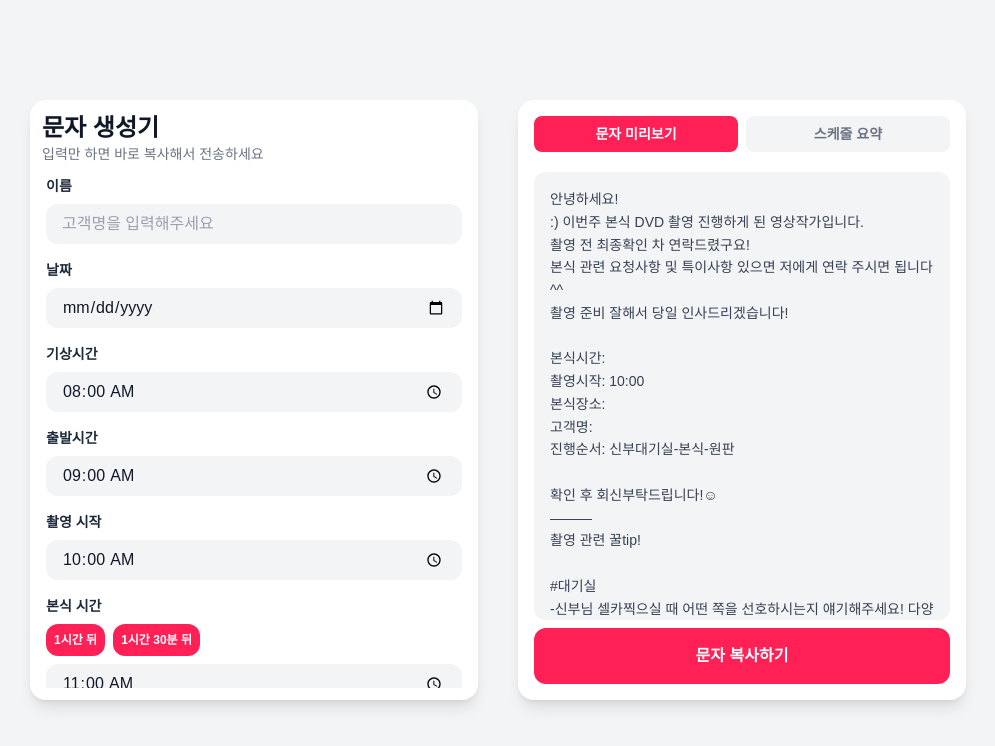
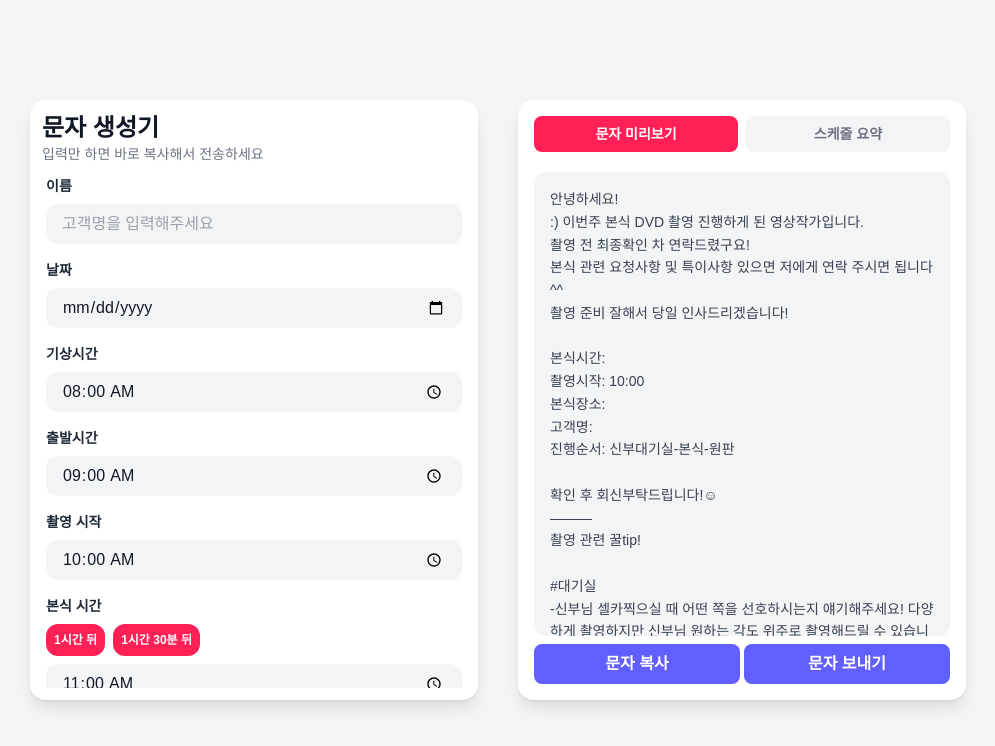
Before and after one commit to dohundev/auto-message, a Next.js app: page / in a window 1280 px wide. Shown: the top 746 px of the page, without its empty margins (142-1137 px from the left). Built offline with nearby package versions, Linux system fonts and the light colour scheme.

Commit message:
feat : sms 기능 추가

```diff
--- a/app/page.tsx
+++ b/app/page.tsx
@@ -8,11 +8,13 @@ import { MESSAGE_TEMPLATE } from './constants/messageTemplate';
 const inputStyle =
   'w-full block rounded-xl bg-gray-100 px-4 py-2 text-gray-900 placeholder-gray-400 focus:outline-none focus:ring-2 focus:ring-rose-400 mb-4';
 const labelStyle = 'block text-sm font-semibold text-gray-800 ';
+const buttonStyle =
+  'w-full bg-indigo-500 text-white font-semibold py-2 rounded-lg active:scale-[0.98] transition cursor-pointer';
 
 export default function Home() {
   const [customerName, setCustomerName] = useState('');
   const [weddingDate, setWeddingDate] = useState<Date | null>(null);
-  const [wakeupTime, setWakeupTime] = useState('08:00');
+  const [wakeTime, setWakeTime] = useState('08:00');
   const [departureTime, setDepartureTime] = useState('09:00');
   const [shootTime, setShootTime] = useState('10:00');
   const [ceremonyTime, setCeremonyTime] = useState('11:00');
@@ -41,6 +43,13 @@ export default function Home() {
     .replace('{{hasReception}}', hasReception ? '-연회' : '')
     .replace('{{hasSecondPart}}', hasSecondPart ? '-2부' : '');
 
+  const scheduleSummary = `
+${weddingDate ? `${formatDateWithDay(weddingDate)}` : ''}
+1. ${shootTime} ${location} ${customerName}
+기상시간 : ${wakeTime}
+출발시간 : ${departureTime}
+`;
+
   // 유효성 검사
   const checkValidation = () => {
     if (
@@ -56,13 +65,36 @@ export default function Home() {
     return true;
   };
 
+  const addSchedule = () => {};
   // 복사하기
   const copyMessage = () => {
-    if (!checkValidation()) {
+    if (activeTab === 'message') {
+      if (!checkValidation()) {
+        return;
+      }
+      navigator.clipboard.writeText(message);
+      toast.success('문자 복사가 완료되었습니다.');
+    } else {
+      if (!checkValidation()) {
+        return;
+      }
+      navigator.clipboard.writeText(scheduleSummary);
+      toast.success('일정 복사가 완료되었습니다.');
+    }
+  };
+
+  const openSmsApp = () => {
+    const isMobile = /iPhone|iPad|iPod|Android/i.test(navigator.userAgent);
+    if (!isMobile) {
+      toast.error('모바일 기기에서만 문자 보내기 기능을 사용할 수 있습니다.');
       return;
     }
-    navigator.clipboard.writeText(message);
-    toast.success('복사가 완료되었습니다.');
+
+    const body = encodeURIComponent(message);
+    const isIOS = /iPad|iPhone|iPod/.test(navigator.userAgent);
+    const separator = isIOS ? '&' : '?';
+
+    window.location.href = `sms:${separator}body=${body}`;
   };
 
   const addMinutesToTime = (baseTime: string, minutesToAdd: number) => {
@@ -113,7 +145,6 @@ export default function Home() {
         <div className='overflow-y-auto flex-1 px-1'>
           <div className='space-y-2 mb-4'>
             <label className={labelStyle}>이름</label>
-
             <input
               className={inputStyle}
               value={customerName}
@@ -121,15 +152,7 @@ export default function Home() {
               placeholder='고객명을 입력해주세요'
             />
             <label className={labelStyle}>날짜</label>
-            {/* <DatePicker
-            selected={weddingDate}
-            onChange={(date: Date | null) => setWeddingDate(date)}
-            dateFormat='yyyy.MM.dd'
-            placeholderText='날짜 선택'
-            className={inputStyle}
-            locale={ko}
-            withPortal
-          /> */}
+
             <input
               type='date'
               className={inputStyle}
@@ -140,8 +163,8 @@ export default function Home() {
             <input
               type='time'
               className={inputStyle}
-              value={wakeupTime}
-              onChange={(e) => setWakeupTime(e.target.value)}
+              value={wakeTime}
+              onChange={(e) => setWakeTime(e.target.value)}
             />
             <label className={labelStyle}>출발시간</label>
             <input
@@ -157,28 +180,7 @@ export default function Home() {
               value={shootTime}
               onChange={(e) => setShootTime(e.target.value)}
             />
-            {/* <DatePicker
-            selected={shootTime ? new Date(`2000-01-01T${shootTime}`) : null}
-            onChange={(date: Date | null) => {
-              if (date) {
-                const hours = String(date.getHours()).padStart(2, '0');
-                const mins = String(date.getMinutes()).padStart(2, '0');
-                setShootTime(`${hours}:${mins}`);
-              }
-            }}
-            showTimeSelect
-            showTimeSelectOnly
-            timeIntervals={5}
-            timeCaption="시간"
-            dateFormat="HH:mm"
-            locale={ko}
-            className={inputStyle}
-            wrapperClassName="w-full block"
-            placeholderText="시간 선택"
-            onFocus={(e) => e.target.blur()}
 
-
-          />  */}
             <label className={labelStyle}>본식 시간</label>
             <div>
               <button
@@ -195,26 +197,6 @@ export default function Home() {
               </button>
             </div>
 
-            {/* <DatePicker
-            selected={ceremonyTime ? new Date(`2000-01-01T${ceremonyTime}`) : null}
-            onChange={(date: Date | null) => {
-              if (date) {
-                const hours = String(date.getHours()).padStart(2, '0');
-                const mins = String(date.getMinutes()).padStart(2, '0');
-                setCeremonyTime(`${hours}:${mins}`);
-              }
-            }}
-            showTimeSelect
-            showTimeSelectOnly
-            timeIntervals={5}
-            timeCaption="시간"
-            dateFormat="HH:mm"
-            locale={ko}
-            className={inputStyle}
-            wrapperClassName="w-full block"
-            placeholderText="시간 선택"
-            onFocus={(e) => e.target.blur()}
-          />   */}
             <input
               type='time'
               className={inputStyle}
@@ -278,14 +260,28 @@ export default function Home() {
           </button>
         </div>
         <div className='bg-gray-100 rounded-xl p-4 text-sm text-gray-700 whitespace-pre-line leading-relaxed flex-1 overflow-y-auto my-2'>
-          {activeTab === 'message' ? message : ''}
+          {activeTab === 'message' ? message : scheduleSummary}
         </div>
-        <button
-          onClick={() => copyMessage()}
-          className='w-full bg-rose-500 text-white font-semibold py-4 rounded-xl active:scale-[0.98] transition cursor-pointer'
-        >
-          문자 복사하기
-        </button>
+
+        {activeTab === 'message' ? (
+          <div className='flex gap-1'>
+            <button onClick={() => copyMessage()} className={buttonStyle}>
+              문자 복사
+            </button>
+            <button onClick={() => openSmsApp()} className={buttonStyle}>
+              문자 보내기
+            </button>
+          </div>
+        ) : (
+          <div className='flex gap-2'>
+            <button onClick={() => copyMessage()} className={buttonStyle}>
+              일정 복사
+            </button>
+            <button onClick={() => addSchedule()} className={buttonStyle}>
+              일정 추가
+            </button>
+          </div>
+        )}
       </section>
     </main>
   );
```
